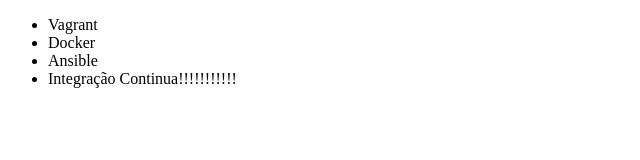
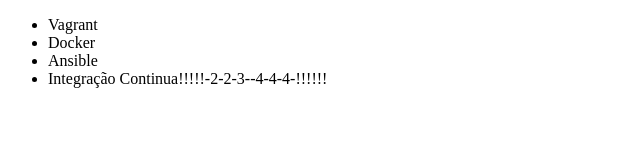
Before and after one commit to WallaceGit098/Treinando-git, a plain HTML site: page Index.html in a window 1280 px wide. Shown: the full height of the page, 0-640 px from the left. Drawn offline with Linux system fonts and the light colour scheme.

Commit message:
Mudando denovo

```diff
--- a/Index.html
+++ b/Index.html
@@ -9,7 +9,7 @@
         <li>Vagrant</li>
         <li>Docker</li>
         <li>Ansible</li>
-        <li>Integração Continua!!!!!!!!!!!</li>
+        <li>Integração Continua!!!!!-2-2-3--4-4-4-!!!!!!</li>
     </ul>
 </body>
 </html>
```
